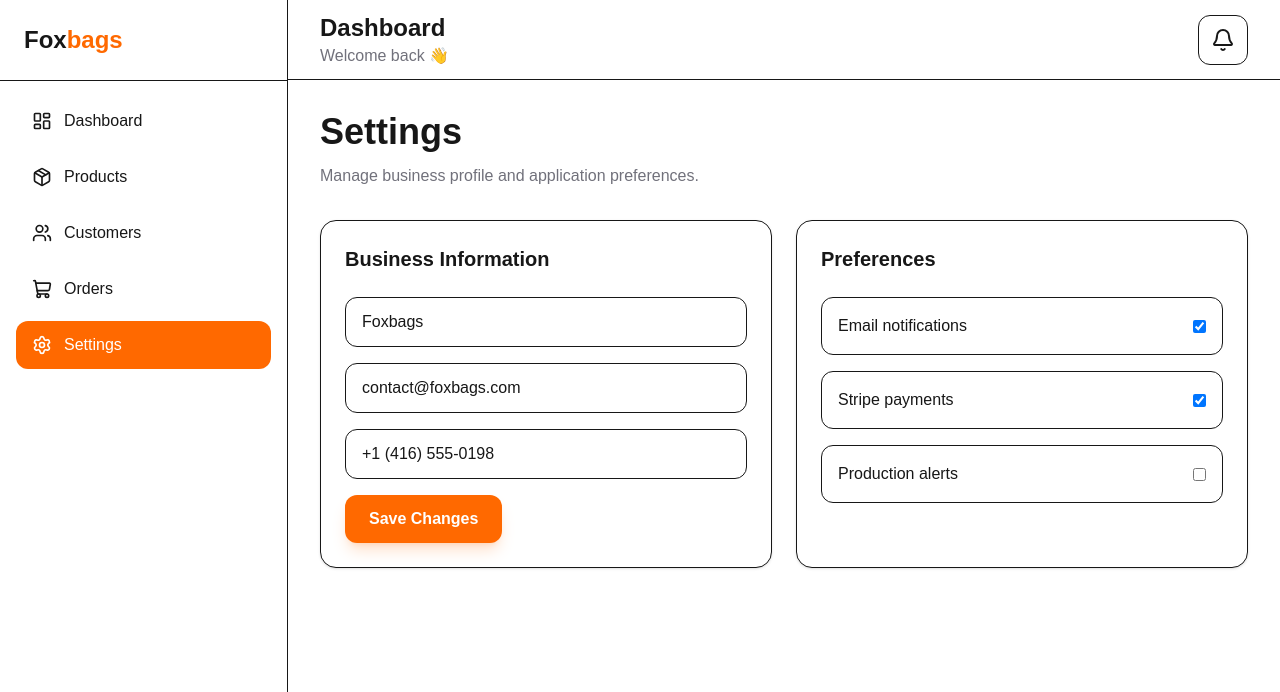
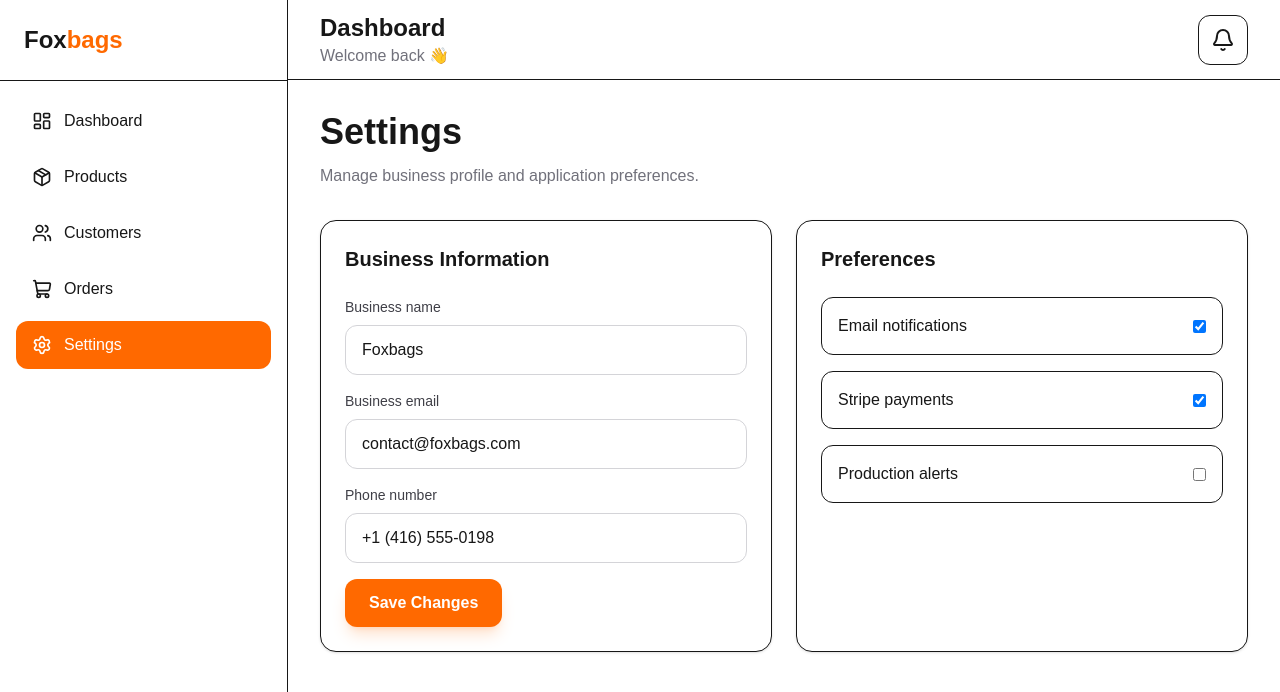
Before and after one commit to birabotto/foxbags-dashboard, a Next.js app: page /dashboard/settings in a window 1280 px wide. Shown: the top 692 px of the page. Built offline with nearby package versions, Linux system fonts and the light colour scheme.

Commit message:
feat: create reusable input component

```diff
--- /dev/null
+++ b/src/app/components/ui/input.tsx
@@ -0,0 +1,22 @@
+import { InputHTMLAttributes } from "react";
+
+type InputProps = InputHTMLAttributes<HTMLInputElement> & {
+  label?: string;
+};
+
+export function Input({ label, className = "", ...props }: InputProps) {
+  return (
+    <label className="block">
+      {label && (
+        <span className="mb-2 block text-sm font-medium text-zinc-700">
+          {label}
+        </span>
+      )}
+
+      <input
+        className={`w-full rounded-xl border border-zinc-300 px-4 py-3 outline-none transition focus:border-orange-500 ${className}`}
+        {...props}
+      />
+    </label>
+  );
+}
--- a/src/app/dashboard/settings/page.tsx
+++ b/src/app/dashboard/settings/page.tsx
@@ -1,6 +1,6 @@
 import { PageHeader } from "@/app/components/dashboard/page-header";
 import { Button } from "@/app/components/ui/button";
-
+import { Input } from "@/app/components/ui/input";
 export default function SettingsPage() {
   return (
     <div>
@@ -14,20 +14,20 @@ export default function SettingsPage() {
           <h2 className="text-xl font-bold">Business Information</h2>
 
           <div className="mt-6 space-y-4">
-            <input
-              className="w-full rounded-xl border px-4 py-3"
+            <Input
+              label="Business name"
               placeholder="Business name"
               defaultValue="Foxbags"
             />
 
-            <input
-              className="w-full rounded-xl border px-4 py-3"
+            <Input
+              label="Business email"
               placeholder="Business email"
               defaultValue="contact@foxbags.com"
             />
 
-            <input
-              className="w-full rounded-xl border px-4 py-3"
+            <Input
+              label="Phone number"
               placeholder="Phone number"
               defaultValue="+1 (416) 555-0198"
             />
```
